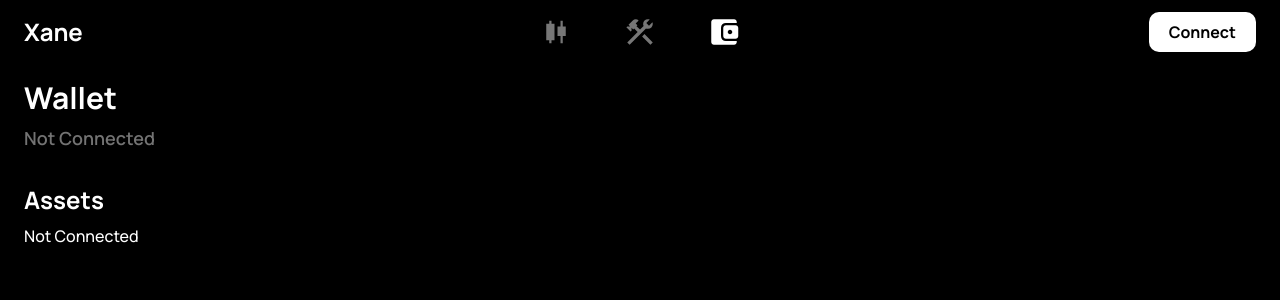
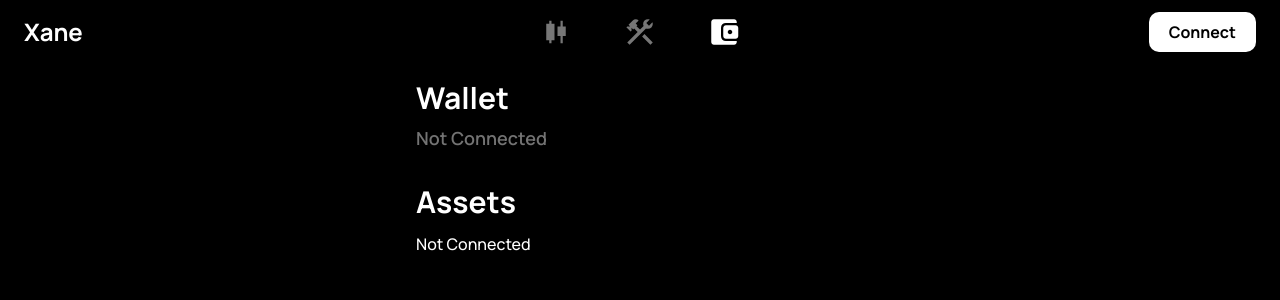
Before and after one commit to berzanorg/xane, a SvelteKit app in the folder ui/: page /wallet in a window 1280 px wide. Shown: the top 300 px of the page. Built offline with nearby package versions, Linux system fonts and the light colour scheme.

Commit message:
fix: displaying balances

```diff
--- a/ui/src/lib/stores/wallet.ts
+++ b/ui/src/lib/stores/wallet.ts
@@ -42,7 +42,8 @@ const createStore = () => {
     const addBalance = (amount: bigint, name: string, ticker: string) => {
         update(old => {
             if (!old.isConnected) return old
-            const index = old.balances.findIndex(balance => balance.ticker === ticker && balance.name === name) || old.balances.length
+            const possibleIndex = old.balances.findIndex(balance => balance.ticker === ticker && balance.name === name)
+            const index = possibleIndex > 0 ? possibleIndex : old.balances.length
             const balance = old.balances.at(index) || { amount, name, ticker }
             old.balances[index] = balance
             return old
--- a/ui/src/routes/tools/+page.svelte
+++ b/ui/src/routes/tools/+page.svelte
@@ -98,7 +98,7 @@
 	}
 </script>
 
-<div class="flex flex-col max-w-md gap-8 py-4">
+<div class="flex flex-col w-full max-w-md gap-8 py-4 mx-auto">
 	<form
 		class="flex flex-col gap-5"
 		action=""
--- a/ui/src/routes/wallet/+page.svelte
+++ b/ui/src/routes/wallet/+page.svelte
@@ -3,9 +3,17 @@
 
 	import iconCopySvg from '$lib/assets/icon-copy.svg'
 	import { copy } from '$lib/utils/copy'
+	import { onMount } from 'svelte'
+
+	onMount(() => {
+		setTimeout(() => {
+			wallet.addBalance(100n, 'My Token', 'MYT')
+		}, 1000)
+	})
+	$: console.log($wallet.balances)
 </script>
 
-<div class="flex flex-col gap-8 py-4">
+<div class="flex flex-col w-full max-w-md gap-8 py-4 mx-auto">
 	<div class="flex flex-col gap-2">
 		<h1 class="text-3xl font-bold">Wallet</h1>
 
@@ -32,12 +40,14 @@
 		</div>
 	</div>
 
-	<div class="flex flex-col gap-2">
-		<h2 class="text-2xl font-bold">Assets</h2>
+	<div class="flex flex-col gap-3">
+		<h2 class="text-3xl font-bold">Assets</h2>
 		{#if $wallet.isConnected}
-			<div class="flex flex-col gap-1.5">
+			<div class="flex flex-col gap-5">
 				{#each $wallet.balances as balance}
-					<div class="flex items-center justify-between font-semibold">
+					<div
+						class="flex items-center justify-between h-10 px-4 font-bold text-black bg-white rounded-xlg"
+					>
 						<p>{balance.name}</p>
 						<p>{balance.amount} {balance.ticker}</p>
 					</div>
```
